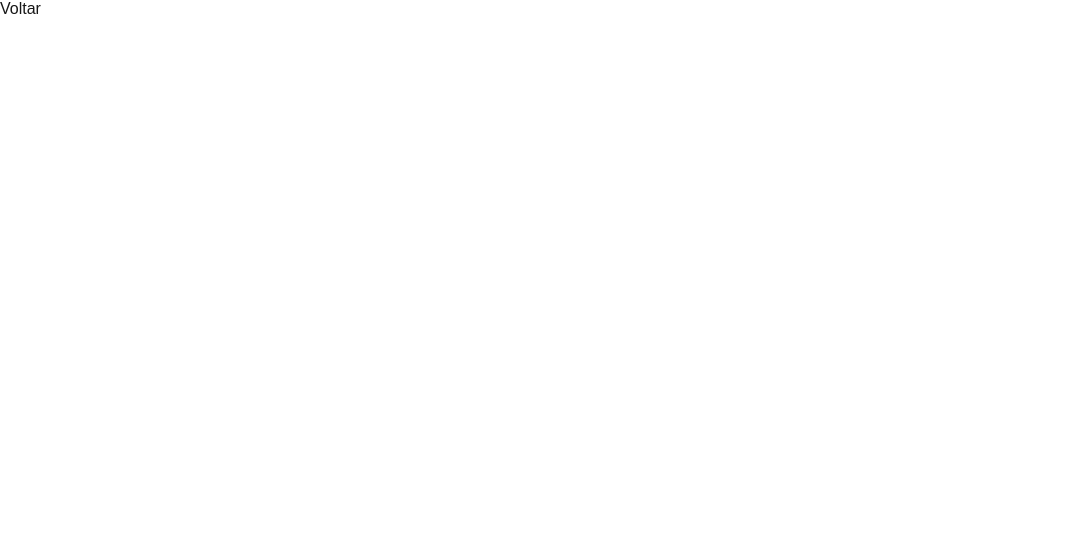
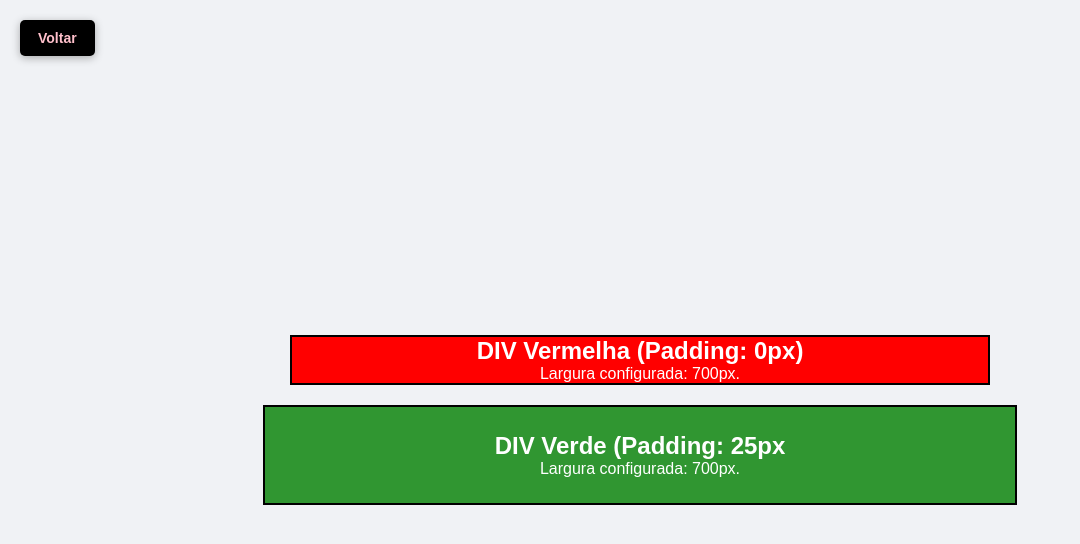
Before and after one commit to camilatorquato/Atividades-e-Projetos-Prog-Web-e-Mobile, a Next.js app in the folder atividade-01/: page /exercicio-pg-231 in a window 1280 px wide. Shown: the top 544 px of the page, without its empty margins (0-1080 px from the left). Built offline with nearby package versions, Linux system fonts and the light colour scheme.

Commit message:
Segundo exercício

```diff
--- a/atividade-01/app/exercicio-pg-231/page.js
+++ b/atividade-01/app/exercicio-pg-231/page.js
@@ -2,6 +2,78 @@ import Link from 'next/link';
 
 export default function exercicio231() {
   return (
-    <Link href="/">Voltar</Link>
+    <main style={styles.container}>
+        <Link href="/" style={styles.linkVoltar}>
+        Voltar
+        </Link>
+
+        <div style={styles.conteudoCentralizado}>
+            <div style={styles.divVermelha}>
+                <h2>DIV Vermelha (Padding: 0px)</h2>
+                <p>Largura configurada: 700px.</p>
+            </div>
+            <div style={styles.divVerde}>
+                <h2>DIV Verde (Padding: 25px</h2>
+                <p>Largura configurada: 700px.</p>
+            </div>
+        </div>
+    </main>
   );
 }
+
+const styles = {
+    container: {
+        backgroundColor: '#f0f2f5',
+        minHeight: '100vh',
+        display: 'flex',
+        flexDirection: 'column',
+        alignItems: 'center',
+        justifyContent: 'center',
+        padding: '80px 20px 40px 20px',
+        fontFamily: 'sans-serif',
+        position: 'relative',
+    },
+    linkVoltar: {
+        position: 'absolute',
+        top:'20px',
+        left: '20px',
+        backgroundColor: 'black',
+        color: 'pink',
+        padding: '10px 18px',
+        borderRadius: '5px',
+        textDecoration: 'none',
+        fontFamily: 'sans-serif',
+        fontSize: '14px',
+        fontWeight: 'bold',
+        zIndex: 99,
+        boxShadow: '0 2px 8px rgba(0,0,0,0.3)',
+
+    },
+    conteudoCentralizado: {
+    width: '100%',
+    display: 'flex',
+    flexDirection: 'column',
+    alignItems: 'center',
+    gap: '20px',
+  },
+  divVermelha: {
+    backgroundColor: 'red',
+    color: 'white',
+    width: '700px',
+    padding: '0px',
+    textAlign: 'center',
+    border: '2px solid #000',
+    margin: '0 auto',
+    boxSizing: 'border-box',
+  },
+  divVerde: {
+    backgroundColor: 'rgba(0, 128, 0, 0.8)',
+    color: 'white',
+    width: '700px',
+    padding: '25px',
+    textAlign: 'center',
+    border: '2px solid #000',
+    margin: '0 auto',
+    boxSizing: 'content-box',
+  }
+};
```
Also changed, not shown: atividade-01/app/exercicio-pg-210/page.js (+17 -1 lines).
